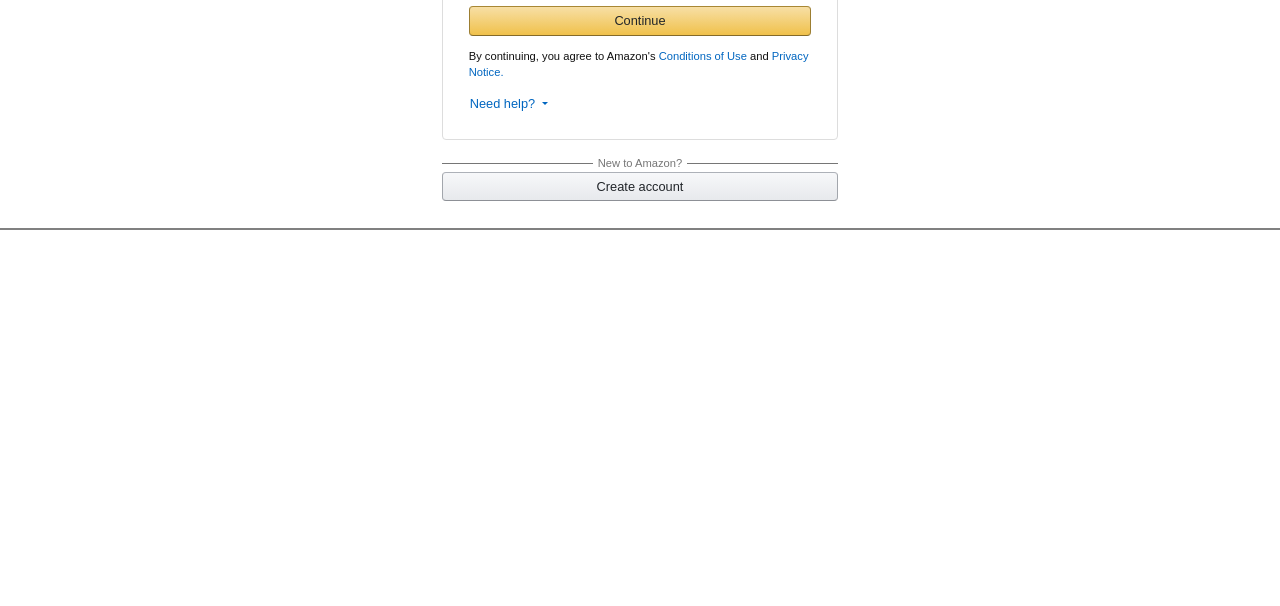
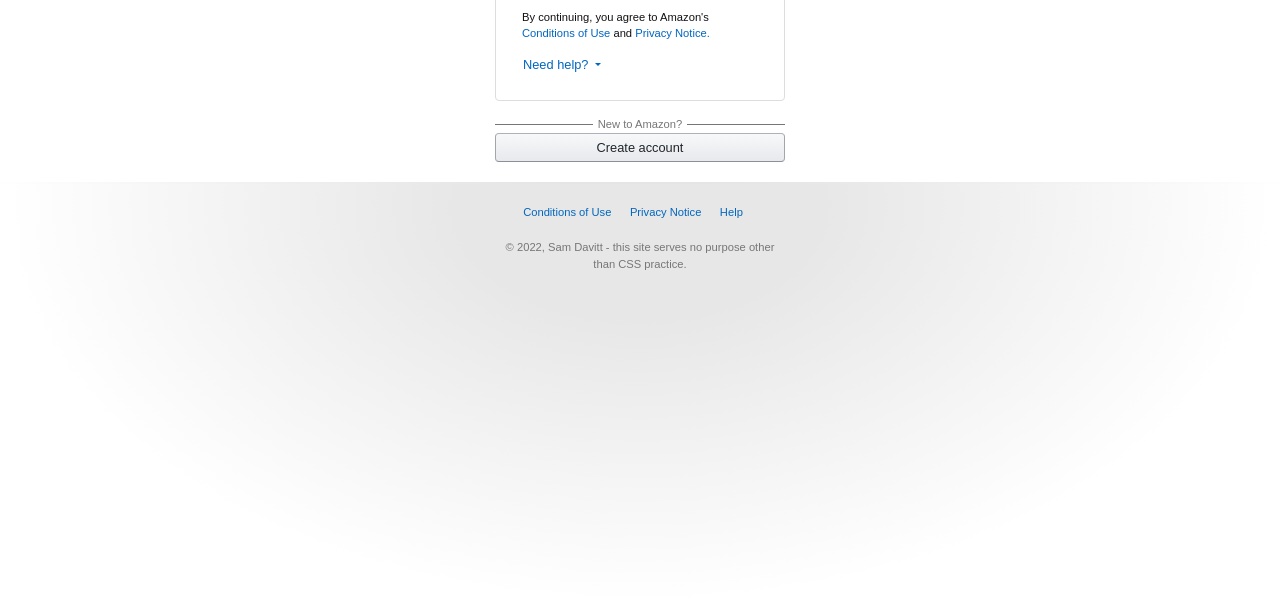
Before and after one commit to sdavitt/Foxes84-AmazonCloneDemo, a plain HTML site: page index.html in a window 1280 px wide. Shown: the part 194-800 px from the top of the page. Drawn offline with nearby package versions, Linux system fonts and the light colour scheme.

Commit message:
demo gradients/afternoon

```diff
--- a/index.html
+++ b/index.html
@@ -14,17 +14,18 @@
 </head>
 
 <body>
-    <div class="container-fluid">
+    <div id="maincontainer" class="container-fluid p-0">
         <div class="row justify-content-center">
-            <div id="logocol" class="col-md-4 col-sm-6 col-10 d-flex justify-content-center"><img class="img-fluid"
+            <div id="logocol" class="col-xl-2 col-lg-3 col-md-4 col-sm-6 col-10 d-flex justify-content-center"><img class="img-fluid"
                     src="static/images/logo.png" alt="Amazon"></div>
         </div>
         <div class="row justify-content-center rowmargin">
-            <div class="col-md-4 col-sm-6 col-10">
+            <div class="col-xl-3 col-lg-4 col-md-5 col-sm-6 col-10">
                 <form id="signinform">
                     <h3>Sign-In</h3>
                     <div class="form-group">
-                        <label id="emaillabel" class="mb-0" for="exampleInputEmail1">Email or mobile phone number</label>
+                        <label id="emaillabel" class="mb-0" for="exampleInputEmail1">Email or mobile phone
+                            number</label>
                         <input type="email" class="form-control" id="exampleInputEmail1" aria-describedby="emailHelp">
                     </div>
                     <button id="submitbtn" type="submit" class="btn btn-warning btn-block p-1">Continue</button>
@@ -44,14 +45,24 @@
                 </form>
             </div>
         </div>
-        <div class="row justify-content-center rowmargin">
-            <div class="col-md-4 col-sm-6 col-10">
+        <div class="row justify-content-center">
+            <div class="col-xl-3 col-lg-3 col-md-5 col-sm-6 col-10 pb-2">
                 <p id="newp" class="tinytext">New to Amazon?</p>
                 <button id="createbutton" class="btn btn-light btn-block p-1">Create account</button>
             </div>
         </div>
+    </div>
+    <div id="footercontainer" class="container-fluid p-0">
+        <div class="row" id="footerborderrow"></div>
         <div id="footerrow" class="row justify-content-center">
-            <div class="col-md-4 col-sm-6 col-10">
+            <div class="col-xl-3 col-lg-3 col-md-5 col-sm-6 col-10">
+                <ul id="footerul">
+                    <li><a class="tinytext">Conditions of Use</a></li>
+                    <li><a class="tinytext">Privacy Notice</a></li>
+                    <li><a class="tinytext">Help</a></li>
+                </ul>
+                <p id="footertext" class="tinytext">© 2022, Sam Davitt - this site serves no purpose other than CSS
+                    practice.</p>
             </div>
         </div>
     </div>
--- a/static/css/main.css
+++ b/static/css/main.css
@@ -1,6 +1,11 @@
 * {
     font-family: Arial, Helvetica, sans-serif;
     color: #111;
+}
+
+html {
+    min-height: 100%;
+    background-image: radial-gradient(#e7e7e7 20%, white 70%);
 }
 
 #signinform {
@@ -32,12 +37,19 @@
     margin-left: 5px
 }
 
-#footerrow {
-    border-top: 2px grey solid;
+#footerborderrow {
+    margin: 0;
+    padding: 0;
+    height: 2px;
+    background-image: radial-gradient(rgb(116, 114, 114) 10%,rgb(214, 214, 214) 10%, white 80%);
+}
+
+.row {
+    margin: 0;
 }
 
 .rowmargin {
-    margin-bottom: 15px;
+    margin: 0 0 15px 0;
 }
 
 .form-group {
@@ -104,3 +116,28 @@ a:hover{
 #createbutton:hover{
     background: linear-gradient(to bottom,#f7f8fa,#dadcdf);
 }
+
+#footerul {
+    margin-top: 15px;
+    list-style-type: none;
+    padding: 0;
+    text-align: center;
+}
+
+#footerul > li {
+    display: inline-block;
+    margin-right: 14px;
+}
+
+#footertext {
+    text-align: center;
+    color: #767676;
+}
+
+#maincontainer {
+    background-color: white;
+}
+
+#footerrow, body, #footercontainer{
+    background-color: transparent;
+}
```
